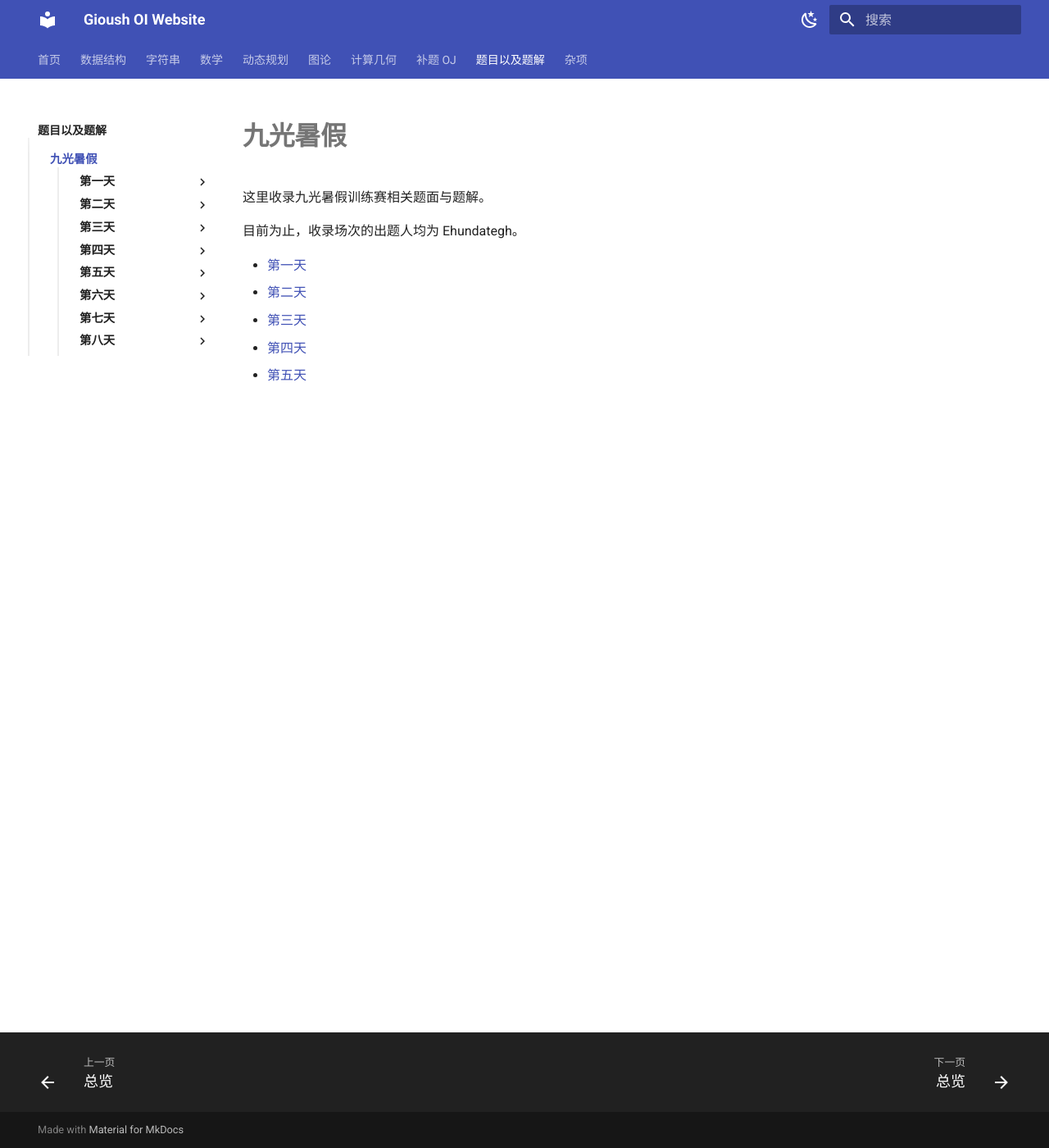
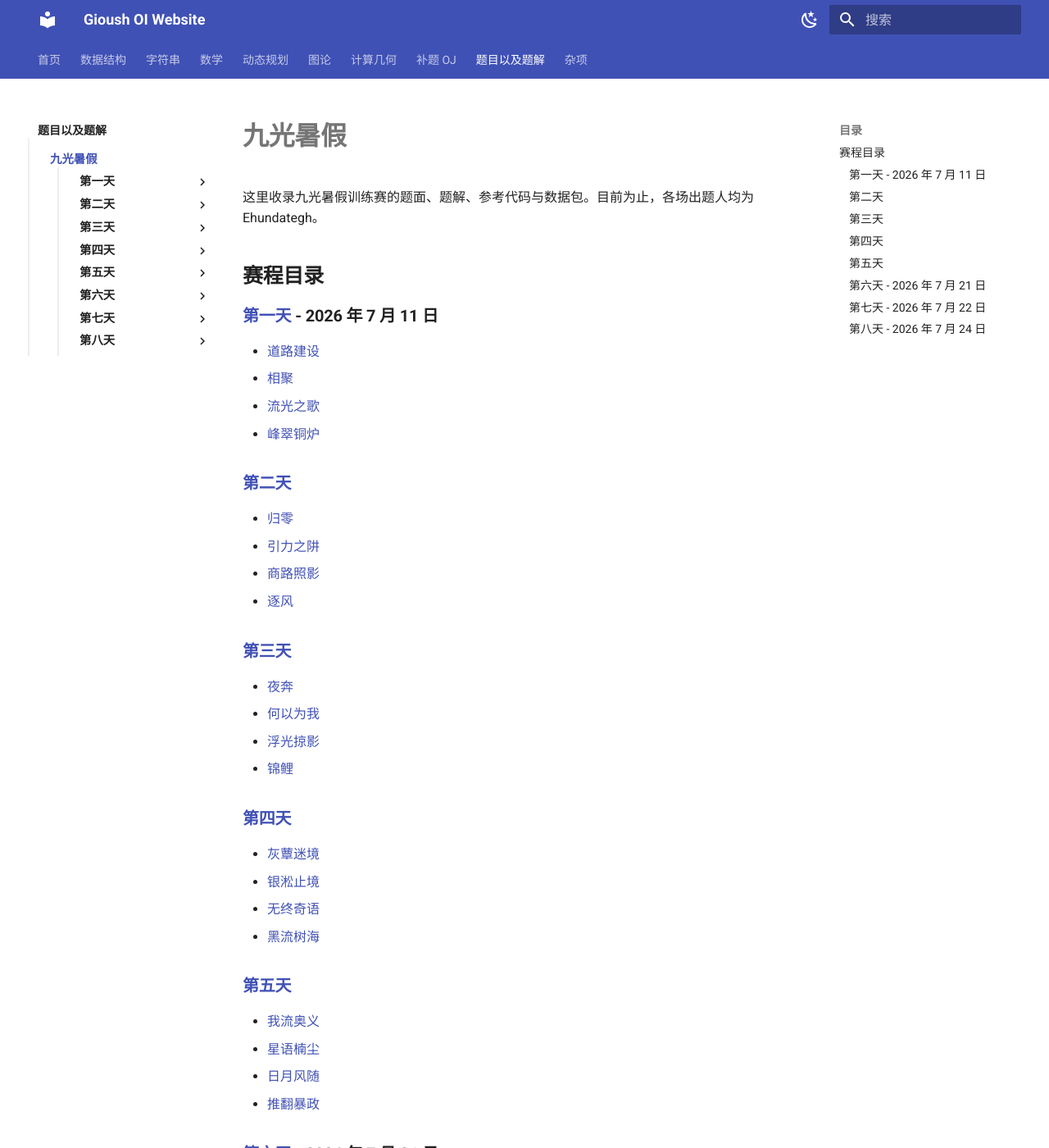
Before and after one commit to Ehundategh/Blog, an MkDocs documentation site: the page built from docs/solution/jiuguang-summer/index.md, in a window 1280 px wide and 1400 px high. Shown: the whole window at 82% size. Built offline with MkDocs 1.6.1 and Material for MkDocs 9.7.7, drawn with Linux system fonts in a browser that asks for light colours; some of the changed text lies outside the part shown.

Commit message:
docs: complete jiuguang summer navigation

```diff
--- a/docs/solution/jiuguang-summer/index.md
+++ b/docs/solution/jiuguang-summer/index.md
@@ -1,11 +1,61 @@
 # 九光暑假
 
-这里收录九光暑假训练赛相关题面与题解。
+这里收录九光暑假训练赛的题面、题解、参考代码与数据包。目前为止，各场出题人均为 Ehundategh。
 
-目前为止，收录场次的出题人均为 Ehundategh。
+## 赛程目录
 
-- [第一天](day1/index.md)
-- [第二天](day2/index.md)
-- [第三天](day3/index.md)
-- [第四天](day4/index.md)
-- [第五天](day5/index.md)
+### [第一天](day1/index.md) - 2026 年 7 月 11 日
+
+- [道路建设](day1/road.md)
+- [相聚](day1/gather.md)
+- [流光之歌](day1/song.md)
+- [峰翠铜炉](day1/mount.md)
+
+### [第二天](day2/index.md)
+
+- [归零](day2/reset.md)
+- [引力之阱](day2/escape.md)
+- [商路照影](day2/trade.md)
+- [逐风](day2/wind.md)
+
+### [第三天](day3/index.md)
+
+- [夜奔](day3/dash.md)
+- [何以为我](day3/upline.md)
+- [浮光掠影](day3/sunset.md)
+- [锦鲤](day3/fish.md)
+
+### [第四天](day4/index.md)
+
+- [灰蕈迷境](day4/spore.md)
+- [银淞止境](day4/rime.md)
+- [无终奇语](day4/fable.md)
+- [黑流树海](day4/tide.md)
+
+### [第五天](day5/index.md)
+
+- [我流奥义](day5/smoke.md)
+- [星语楠尘](day5/stardust.md)
+- [日月风随](day5/solwind.md)
+- [推翻暴政](day5/revolt.md)
+
+### [第六天](day6/index.md) - 2026 年 7 月 21 日
+
+- [千仓平丰歉](day6/balance.md)
+- [迢迢寻故人](day6/trail.md)
+- [万山舆共渡](day6/trans.md)
+- [万象启星环](day6/circum.md)
+
+### [第七天](day7/index.md) - 2026 年 7 月 22 日
+
+- [藿香正气液](day7/elixir.md)
+- [晨汐散余香](day7/aroma.md)
+- [灵舵渡千屿](day7/helm.md)
+- [沧溟探秘藏](day7/treasure.md)
+
+### [第八天](day8/index.md) - 2026 年 7 月 24 日
+
+- [鹧鸪天](day8/skycall.md)
+- [雨霖铃](day8/rainbell.md)
+- [金缕曲](day8/goldknot.md)
+- [蝶恋花](day8/flutter.md)
```
